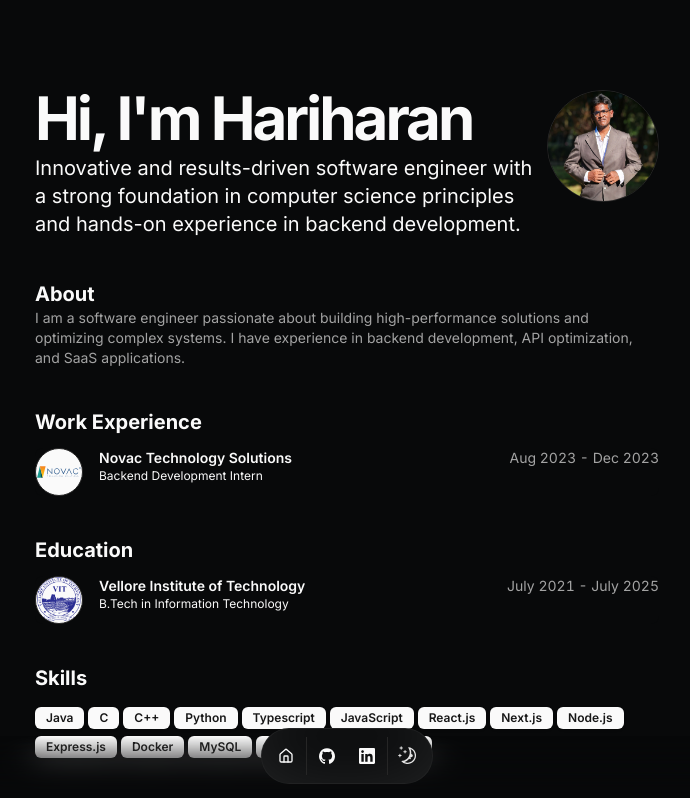
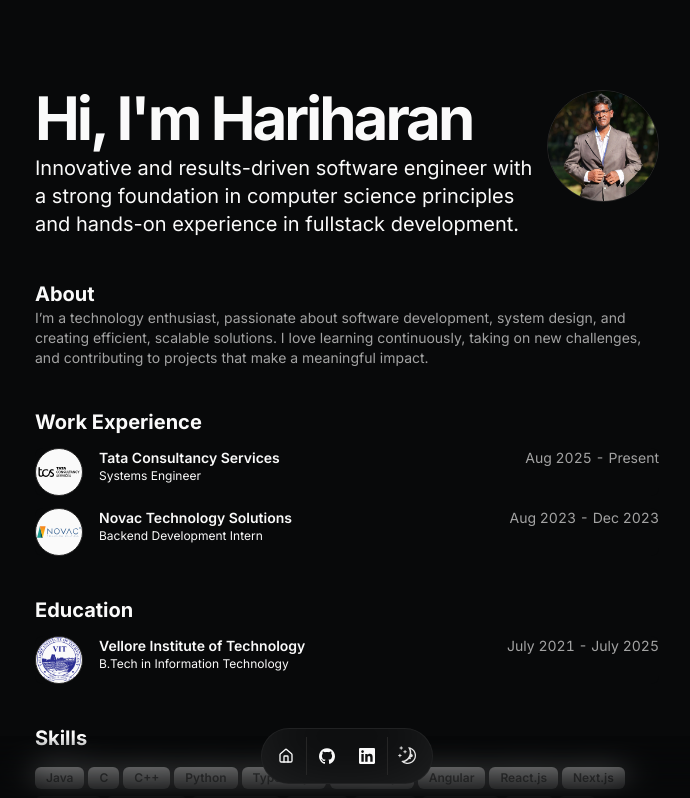
Before and after one commit to hariharan2604/portfolio, a Next.js app: page / in a window 1280 px wide. Shown: the top 798 px of the page, without its empty margins (293-983 px from the left). Built offline with nearby package versions, Linux system fonts and the light colour scheme.

Commit message:
work experience update

```diff
--- a/src/data/resume.tsx
+++ b/src/data/resume.tsx
@@ -8,9 +8,9 @@
   location: "India",
   locationLink: "https://www.google.com/maps/place/India",
   description:
-    "Innovative and results-driven software engineer with a strong foundation in computer science principles and hands-on experience in backend development.",
+    "Innovative and results-driven software engineer with a strong foundation in computer science principles and hands-on experience in fullstack development.",
   summary:
-    "I am a software engineer passionate about building high-performance solutions and optimizing complex systems. I have experience in backend development, API optimization, and SaaS applications.",
+    "I’m a technology enthusiast, passionate about software development, system design, and creating efficient, scalable solutions. I love learning continuously, taking on new challenges, and contributing to projects that make a meaningful impact.",
   avatarUrl: "/me.jpg",
   skills: [
     "Java",
@@ -19,10 +19,12 @@
     "Python",
     "Typescript",
     "JavaScript",
+    "Angular",
     "React.js",
     "Next.js",
     "Node.js",
     "Express.js",
+    "Spring Boot",
     "Docker",
     "MySQL",
     "MongoDB",
@@ -58,6 +60,17 @@
   },
 
   work: [
+    {
+      company: "Tata Consultancy Services",
+      href: "https://www.novactech.com/",
+      location: "Bengaluru, India",
+      title: "Systems Engineer",
+      logoUrl: "/TCS-logo-black-CMYK.svg",
+      start: "Aug 2025",
+      description:
+        "Currently part of TCS’s Initial Learning Program (ILP), where I’m building a strong foundation in software development, system design, and enterprise technologies. I’m gaining hands-on experience with Java, Spring Boot, SQL, and web technologies, while learning agile practices and preparing to contribute to live client projects.",
+      technologies: ["Java","MySQL", "HTML", "CSS", "Git", "Spring Boot", "Angular","Agile Methodologies"],
+    },
     {
       company: "Novac Technology Solutions",
       href: "https://www.novactech.com/",
```
Also changed, not shown: public/TCS-logo-black-CMYK.svg (added), public/TCS-logo-white.svg (added).
